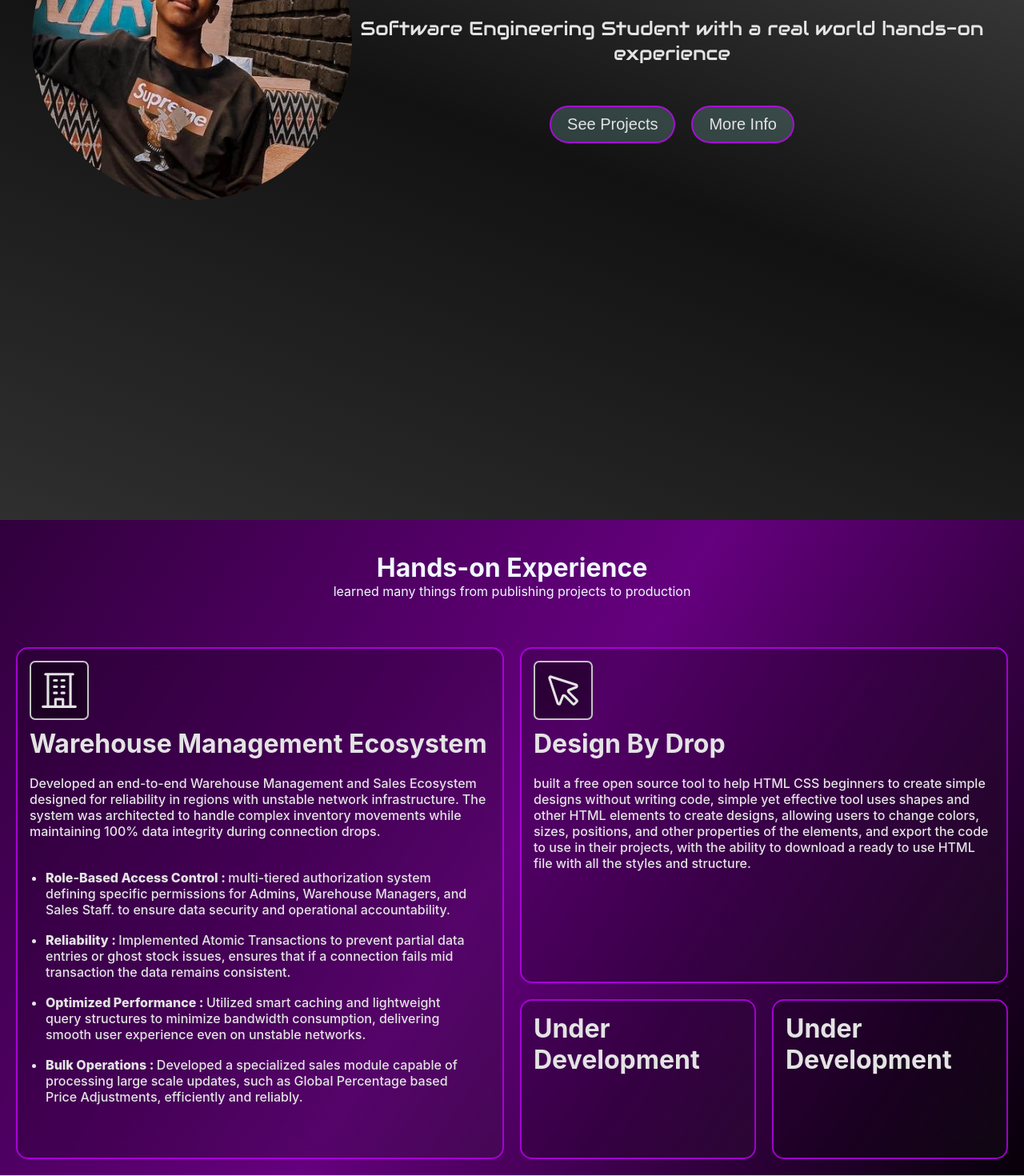
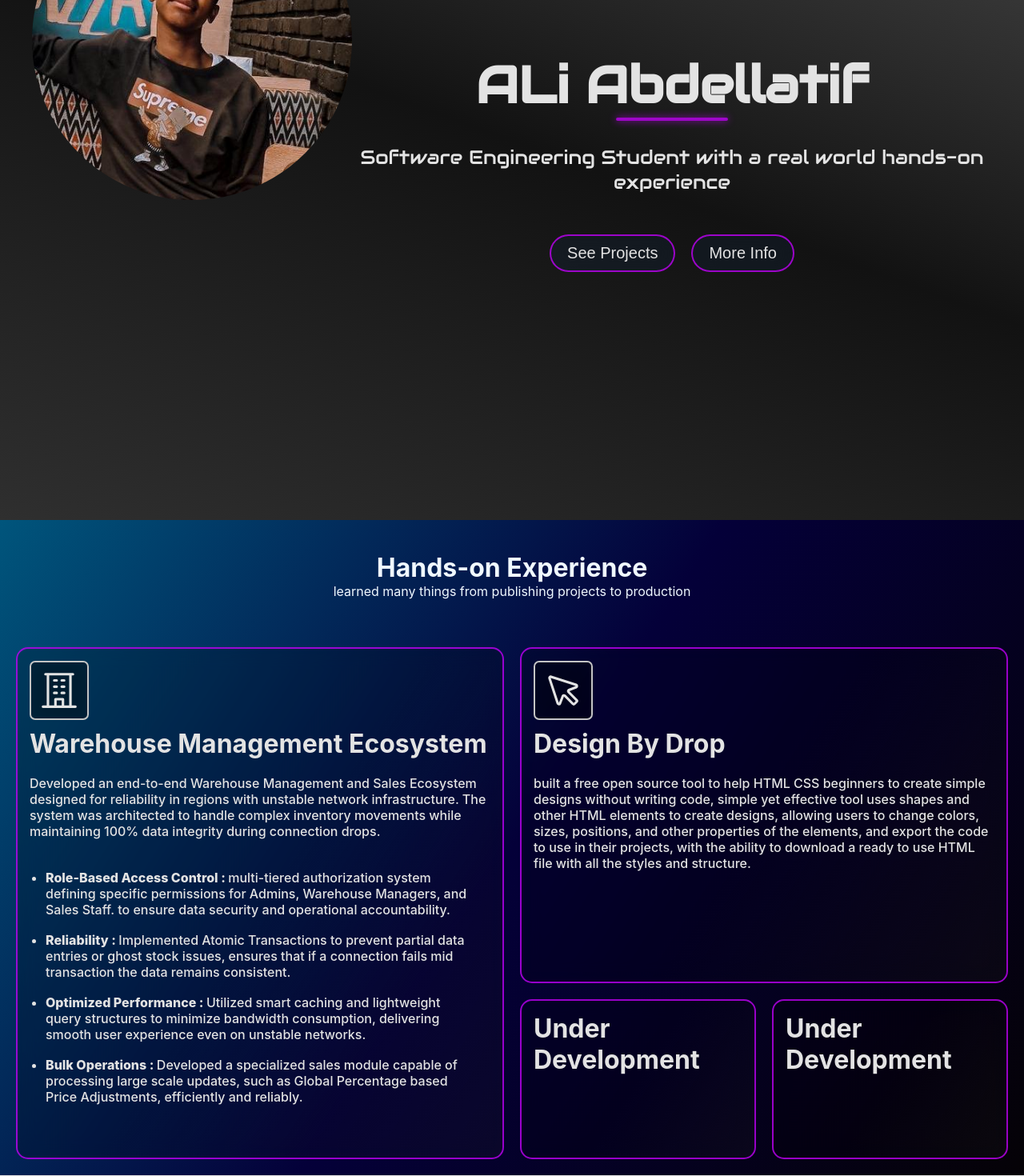
Before and after one commit to 249f/my_cv, a React (Create React App) app: page / in a window 1280 px wide. Shown: the part 300-1770 px from the top of the page at 80% size. Built offline with nearby package versions, Linux system fonts and the light colour scheme; a web font is replaced by a local one.

Commit message:
new colors

```diff
--- a/src/pages/LandingPage.css
+++ b/src/pages/LandingPage.css
@@ -33,6 +33,7 @@
     font-weight: 400;
     font-style: normal;
     padding-top: 55px;
+    margin: auto;
 }
 
 .hero .hero-text h1::after {
@@ -72,7 +73,8 @@
 .hero .hero-buttons button {
     padding: 10px 20px;
     font-size: 20px;
-    background-color: rgba(165, 255, 247, 0.187);
+    background-color: rgba(0, 123, 255, 0.05);
+    backdrop-filter: blur(10px);
     border: 2px solid rgba(200, 0, 255, 0.76);
     border-radius: 25px;
     cursor: pointer;
@@ -94,7 +96,8 @@
 /*------------projects section------------*/
 
 .projects {
-    background: linear-gradient(123deg, #1b0021 -20%, #65007e 50%, #070009 100%);
+    /* background: linear-gradient(123deg, #1b0021 -20%, #65007e 50%, #070009 100%); */
+    background: linear-gradient(123deg, rgb(0, 85, 124) 0%, rgb(4, 0, 57) 50%, rgb(5, 2, 6)100%);
     color: aliceblue;
 
 }
```
